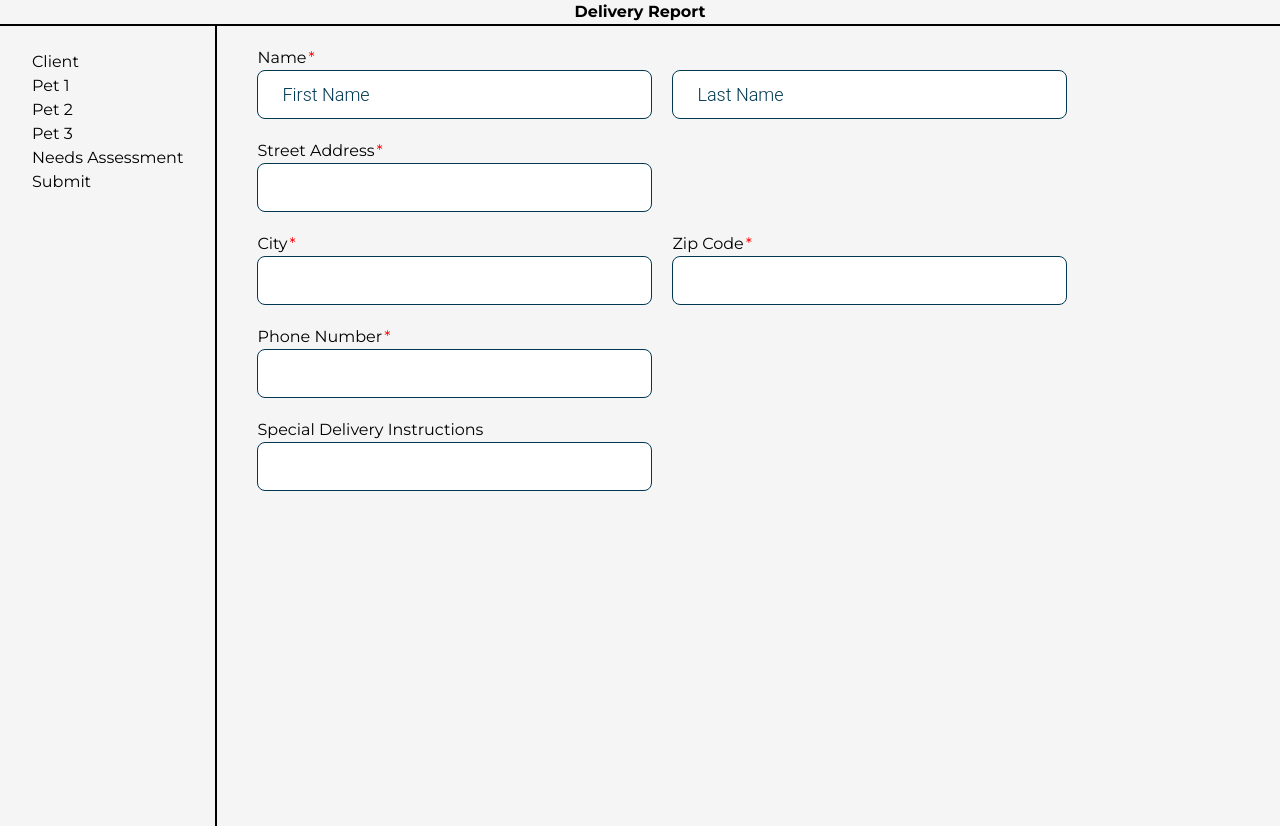
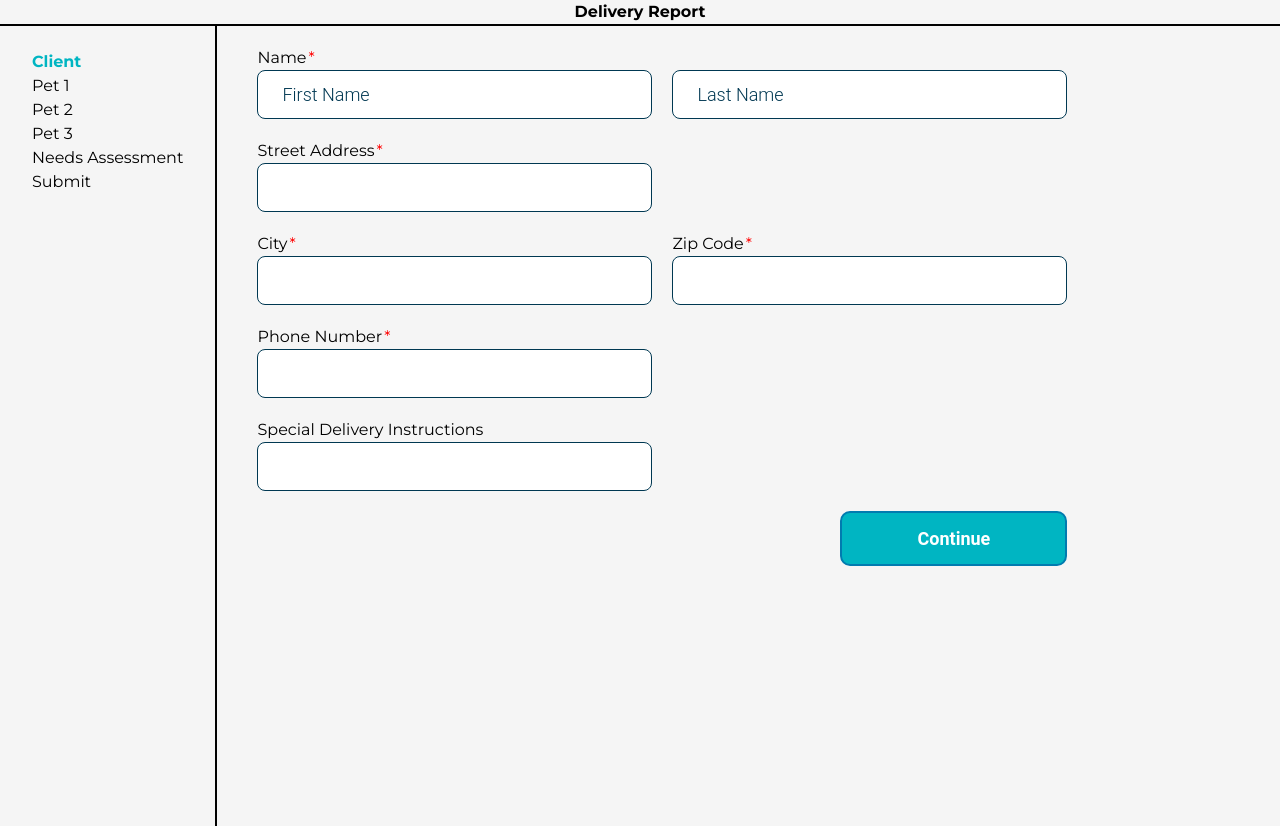
Before and after one commit to Hack4ImpactRutgers/CCA, a Next.js app in the folder frontend/: page /form in a window 1280 px wide. Built offline with nearby package versions, Linux system fonts and the light colour scheme; a web font is replaced by a local one.

Commit message:
Added button visual to first page

```diff
--- a/frontend/src/app/form/client.tsx
+++ b/frontend/src/app/form/client.tsx
@@ -1,6 +1,7 @@
 "use client"
 
 import React, { Dispatch, SetStateAction, useEffect, useState } from 'react'
+import Button from '../components/Button'
 import TextInput from '../components/TextInput'
 
 interface ClientProps {
@@ -72,6 +73,9 @@ function Client(props: ClientProps) {
           </div>
           <TextInput value={props.instructions || ''} placeholder={''} onChange={props.setInstructions }/>
 
+        <div className='mt-5 text-right'>
+          <Button text={'Continue'}/>
+          </div>
     </form>
   )
 }
--- a/frontend/src/app/form/page.js
+++ b/frontend/src/app/form/page.js
@@ -2,7 +2,8 @@
 import React, {  useEffect, useState  } from 'react'
 import {ReactNode} from "react"
 import Link from "next/link"
-import Client from './client'
+import Client from './Client'
+import Button from '../components/Button'
 
 
 export default function DeliveryReportForm() {
@@ -15,16 +16,7 @@ export default function DeliveryReportForm() {
     const [phone, setPhone] = useState("")
     const [instructions, setInstructions] = useState("")
 
-    useEffect(()=>{
-        console.log(firstName)
-        console.log(lastName)
-        console.log(address)
-        console.log(city)
-        console.log(zipCode)
-        console.log(phone)
-        console.log(instructions)
-    }
-    ,[firstName])
+
   return (
     <div>
       <div className="font-bold flex items-center justify-center border-b-2 border-black">
@@ -33,8 +25,8 @@ export default function DeliveryReportForm() {
       <div className="flex h-screen ">
         <div className='flex flex-col  px-8 py-6 w-fit border-r-2 border-black'>
 
-            <button  className={`text-left ${formPage=="Client" }`} >Client</button>
-            <button className='text-left'>Pet 1</button>
+            <button className={`text-left ${formPage=="Client" && 'font-bold text-secondary'}`} >Client</button>
+            <button className={`text-left ${formPage=="Pet1" && 'font-bold text-secondary'}`}>Pet 1</button>
             <button className='text-left'>Pet 2</button>
             <button className='text-left'>Pet 3</button>
             <button className='text-left'>Needs Assessment</button>
@@ -43,7 +35,7 @@ export default function DeliveryReportForm() {
         </div>
         <div className='mx-10 my-5'>
             {formPage=="Client" && <Client first={firstName} setFirst={setFirstName} last = {lastName} setLast={setLastName} address={address} setAddress={setAddress} city={city} setCity={setCity} zip={zipCode} setZip={setZipCode} phone={phone} setPhone={setPhone} instructions={instructions} setInstructions={setInstructions}/>}
-            {formPage=="Pet1" && <Client/>}
+            {formPage=="Pet1" && <Pet1/>}
             {formPage=="Pet2" && <Client/>}
             {formPage=="Pet3" && <Client/>}
             {formPage=="Assessment" && <Client/>}
@@ -51,6 +43,8 @@ export default function DeliveryReportForm() {
 
         </div>
 
+
+
        </div>
        </div>
 
```
Also changed, not shown: frontend/src/app/form/Pet1.js (renamed from frontend/src/app/form/pet1/page.js).
